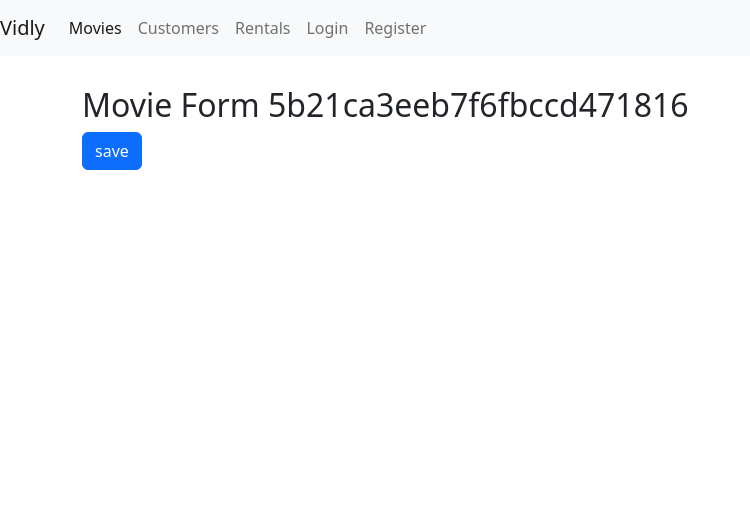
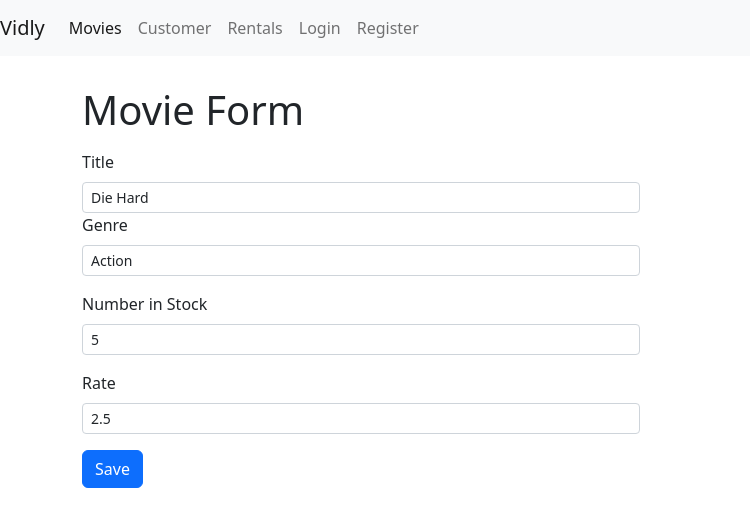
Before and after one commit to maniplek/Movies-React-App, a React (Create React App) app: page /movies/5b21ca3eeb7f6fbccd471816 in a window 1280 px wide. Shown: the top 526 px of the page, without its empty margins (0-750 px from the left). Built offline with nearby package versions, Linux system fonts and the light colour scheme.

Commit message:
added new movie form

```diff
--- a/src/App.js
+++ b/src/App.js
@@ -9,6 +9,7 @@
 import MovieForm from "./components/movieForm";
 import LoginForm from "./components/loginForm";
 import RegisterForm from "./components/registerForm";
+
 
 
 class App extends Component {
--- a/src/components/Movies.jsx
+++ b/src/components/Movies.jsx
@@ -8,6 +8,8 @@
 import _ from "lodash";
 
 import MoviesTable from "./moviesTable";
+
+import { Link } from "react-router-dom";
 
 class Movies extends Component {
   state = {
@@ -94,6 +96,13 @@
         </div>
 
         <div className="col">
+          <Link
+            to="/movies/new"
+            className="btn btn-primary"
+            style={{ marginBottom: 20 }}
+          >
+            New Movie
+          </Link>
           <h2 className="text-justify text-uppercase font-weight-bold">
             Showing {totalCount} movies in the database
           </h2>
@@ -106,7 +115,7 @@
           />
 
           <Pagination
-            itemsCount={totalCount}// total number of filtered
+            itemsCount={totalCount} // total number of filtered
             pageSize={pageSize} // number of data to put on a page
             currentPage={currentPage} // the page we are on now
             onPageChange={this.handlePageChange} // function to change page
--- a/src/components/common/form.jsx
+++ b/src/components/common/form.jsx
@@ -1,6 +1,7 @@
 import React, { Component } from "react";
 import Joi from "joi-browser";
 import Input from "./input";
+import Select from "./select";
 
 class Form extends Component {
   state = {
@@ -71,6 +72,20 @@
       />
     );
   }
+
+  renderSelect(name, label, options){
+    const { data, errors} = this.state;
+    return(
+      <Select
+      name={name}
+      value={data[name]}
+      label={label}
+      options={options}
+      onChange={this.handleChange}
+      error={errors[name]}
+      />
+    )
+        }
 }
 
 export default Form;
--- /dev/null
+++ b/src/components/common/select.jsx
@@ -0,0 +1,18 @@
+const Select = ({ name, label, options, error, ...rest }) => {
+  return (
+    <div className="form-group">
+      <label htmlFor={name}>{label}</label>
+      <select name={name} id={name} {...rest} className="form-control form-control-sm w-50 mt-2">
+        <option value="" />
+        {options.map((option) => (
+          <option key={option._id} value={option._id}>
+            {option.name}
+          </option>
+        ))}
+      </select>
+      {error && <div className="alert alert-danger">{error}</div>}
+    </div>
+  );
+};
+
+export default Select;
--- a/src/components/movieForm.jsx
+++ b/src/components/movieForm.jsx
@@ -1,17 +1,71 @@
-import React from 'react';
+import React from "react";
+import Form from "./common/form";
+import Joi from "joi-browser";
+import { getGenres } from "./../services/fakeGenreService";
+import { getMovie,saveMovie } from "../services/fakeMovieService";
 
-const MovieForm = ({ match,history }) => {
+
+class NewMovieForm extends Form {
+  state = {
+    data: { title: "", genreId: "", numberInStock: "", dailyRentalRate: "" },
+    genres: [],
+    errors: {},
+  };
+  schema = {
+    _id: Joi.string(),
+    title: Joi.string().required().label("Tittle"),
+    genreId: Joi.string().required().label("Genre"),
+    numberInStock: Joi.number()
+      .max(100)
+      .min(0)
+      .required()
+      .label("Number in Stock"),
+    dailyRentalRate: Joi.number().min(0).max(10).required().label("Rate"),
+  };
+
+  componentDidMount() {
+    const genres = getGenres();
+    this.setState({ genres });
+
+    const movieId = this.props.match.params.id;
+    if (movieId === "new") return;
+
+    const movie = getMovie(movieId);
+    if (!movie) return this.props.history.replaced("/not-found");
+
+    this.setState({ data: this.mapToViewModel(movie) });
+  }
+
+  mapToViewModel(movie) {
+    return {
+      _id: movie._id,
+      title: movie.title,
+      genreId: movie.genre._id,
+      numberInStock: movie.numberInStock,
+      dailyRentalRate: movie.dailyRentalRate,
+    };
+  }
+
+  doSubmit = () => {
+    saveMovie(this.state.data);
+
+    this.props.history.push("/movies");
+  };
+
+  render() {
     return (
-        <div>
-             <h2>Movie Form {match.params.id}</h2>
-             <button
-             className='btn btn-primary'
-             onClick={()=> history.push("/movies")}>
-                save
-             </button>
-        </div>
-
-     );
+      <div>
+        <h1>Movie Form</h1>
+        <form onSubmit={this.handleSubmit}>
+          {this.renderInput("title", "Title")}
+          {this.renderSelect("genreId", "Genre", this.state.genres)}
+          {this.renderInput("numberInStock", "Number in Stock", "number")}
+          {this.renderInput("dailyRentalRate", "Rate")}
+          {this.renderButton("Save")}
+        </form>
+      </div>
+    );
+  }
 }
 
-export default MovieForm;
+export default NewMovieForm;
--- a/src/components/navBar.jsx
+++ b/src/components/navBar.jsx
@@ -24,7 +24,7 @@
             Movies
           </NavLink>
           <NavLink className="nav-item nav-link" to="/customers">
-            Customers
+            Customer
           </NavLink>
           <NavLink className="nav-item nav-link" to="/rentals">
             Rentals
--- a/src/services/fakeMovieService.js
+++ b/src/services/fakeMovieService.js
@@ -78,13 +78,13 @@
 
 export function saveMovie(movie) {
   let movieInDb = movies.find(m => m._id === movie._id) || {};
-  movieInDb.name = movie.name;
+  movieInDb.name = movie.title;
   movieInDb.genre = genresAPI.genres.find(g => g._id === movie.genreId);
   movieInDb.numberInStock = movie.numberInStock;
   movieInDb.dailyRentalRate = movie.dailyRentalRate;
 
   if (!movieInDb._id) {
-    movieInDb._id = Date.now();
+    movieInDb._id = Date.now().toString();
     movies.push(movieInDb);
   }
 
```
